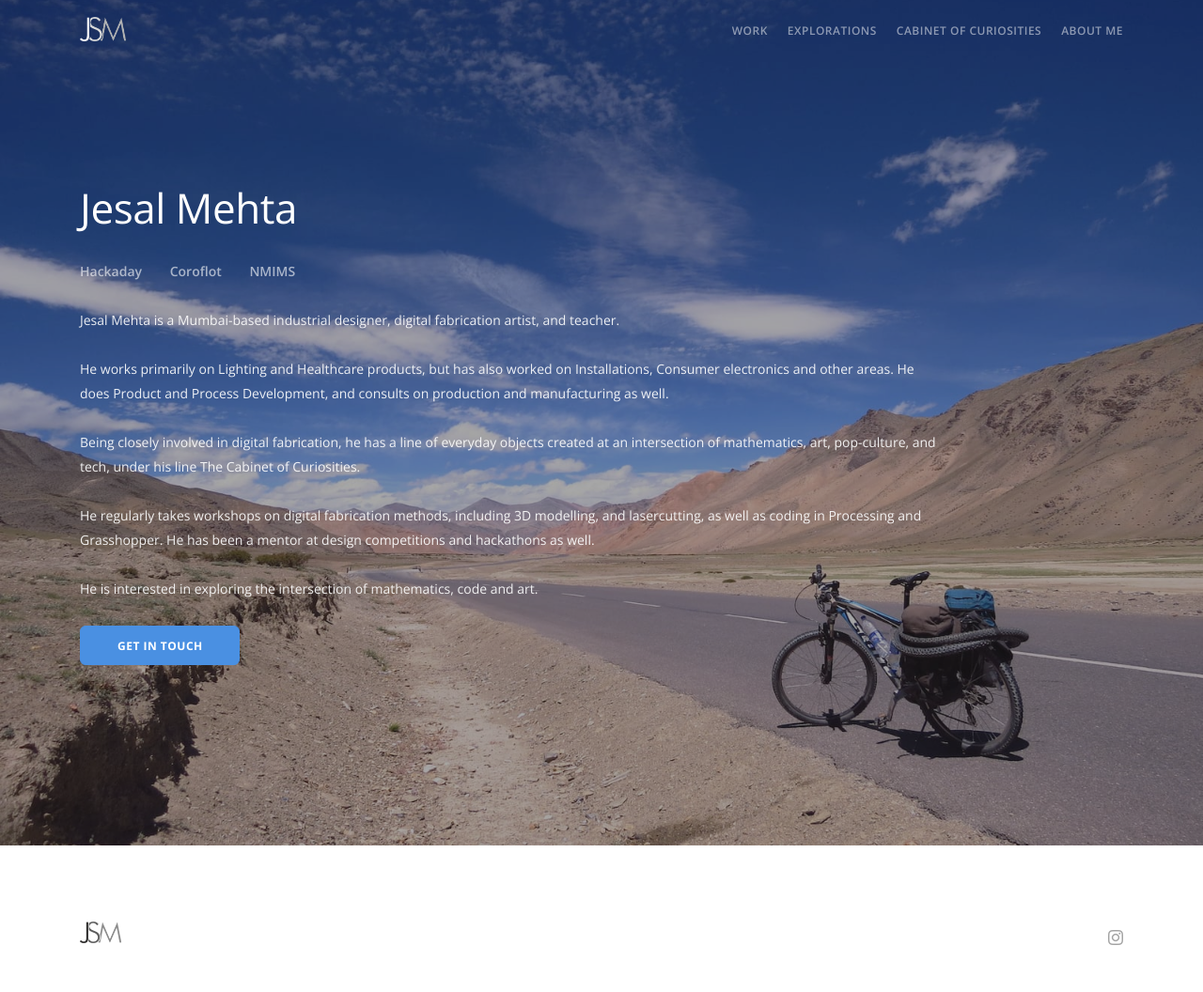
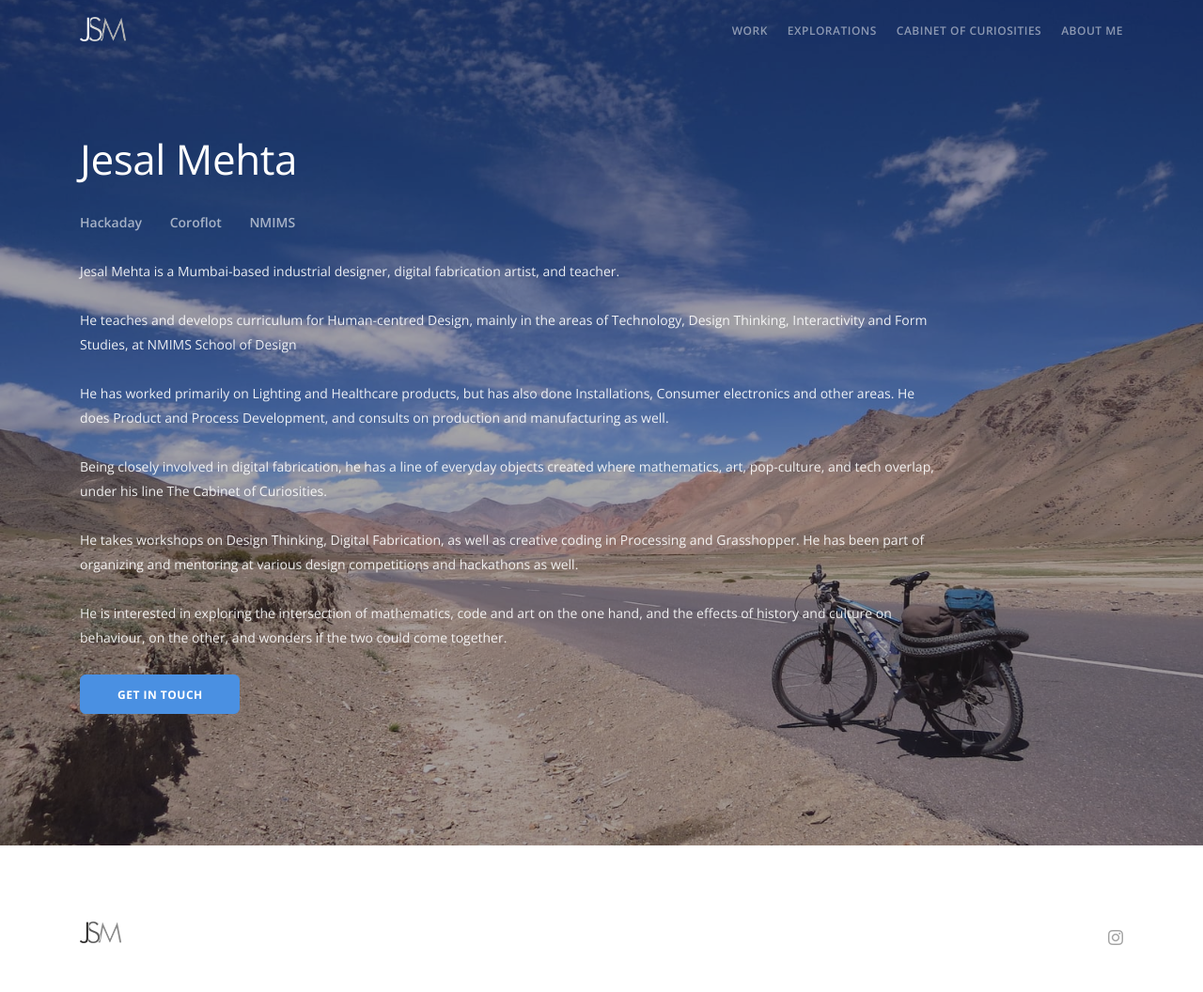
Before and after one commit to jesalmehta/jesalmehta.github.io, a Jekyll site: the page built from about-me.md, in a window 1280 px wide. Shown: the whole page at 94% size. Built offline with Jekyll 4.4.1, drawn with Linux system fonts in a browser that asks for light colours; some web fonts are replaced.

Commit message:
Update from Forestry.io jesalmehta updated about-me.md

```diff
--- a/about-me.md
+++ b/about-me.md
@@ -1,18 +1,17 @@
 ---
 title: About Me
 layout: about
-image: '/uploads/about_me_cover.jpg'
+image: "/uploads/about_me_cover.jpg"
+
 ---
-
 Jesal Mehta is a Mumbai-based industrial designer, digital fabrication artist, and teacher.
 
-He works primarily on Lighting and Healthcare products, but has also worked on Installations, Consumer electronics and
-other areas. He does Product and Process Development, and consults on production and manufacturing as well.
+He teaches and develops curriculum for Human-centred Design, mainly in the areas of Technology, Design Thinking, Interactivity and Form Studies, at NMIMS School of Design
 
-Being closely involved in digital fabrication, he has a line of everyday objects created at an intersection of
-mathematics, art, pop-culture, and tech, under his line The Cabinet of Curiosities.
+He has worked primarily on Lighting and Healthcare products, but has also done Installations, Consumer electronics and other areas. He does Product and Process Development, and consults on production and manufacturing as well.
 
-He regularly takes workshops on digital fabrication methods, including 3D modelling, and lasercutting, as well as
-coding in Processing and Grasshopper. He has been a mentor at design competitions and hackathons as well.
+Being closely involved in digital fabrication, he has a line of everyday objects created where mathematics, art, pop-culture, and tech overlap, under his line The Cabinet of Curiosities.
 
-He is interested in exploring the intersection of mathematics, code and art.
+He takes workshops on Design Thinking, Digital Fabrication, as well as creative coding in Processing and Grasshopper. He has been part of organizing and mentoring at various design competitions and hackathons as well.
+
+He is interested in exploring the intersection of mathematics, code and art on the one hand, and the effects of history and culture on behaviour, on the other, and wonders if the two could come together.
```
